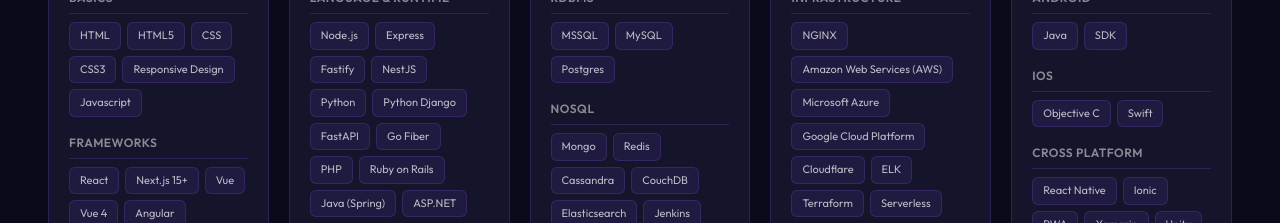
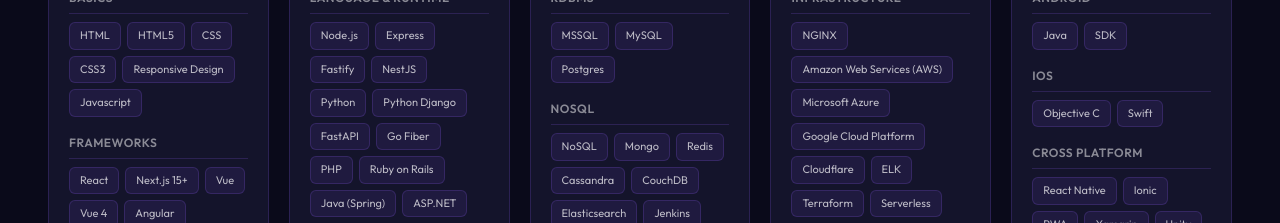
Before and after one commit to siridevcode-dev/devthailao.com, a Next.js app: page /en in a window 1280 px wide. Shown: the part 2660-2883 px from the top of the page. Built offline with nearby package versions, Linux system fonts and the light colour scheme.

Commit message:
feat: add NoSQL to skills and fix linting issues

```diff
--- a/src/components/Portfolio.tsx
+++ b/src/components/Portfolio.tsx
@@ -377,6 +377,7 @@
                                 className="portfolio-image"
                                 style={{ background: `linear-gradient(135deg, ${project.color}40, ${project.color}20)` }}
                             >
+                                {/* eslint-disable-next-line @next/next/no-img-element */}
                                 <img
                                     src={project.image}
                                     alt={project.title}
--- a/src/components/Services.tsx
+++ b/src/components/Services.tsx
@@ -1,4 +1,4 @@
-import type { Locale } from '@/i18n-config';
+'use client';
 
 interface ServicesProps {
     dictionary: {
--- a/src/components/SkillsRoadmap.tsx
+++ b/src/components/SkillsRoadmap.tsx
@@ -102,7 +102,7 @@
         color: '#8b5cf6',
         categories: [
             { name: 'rdbms', items: ['MSSQL', 'MySQL', 'Postgres'] },
-            { name: 'nosql', items: ['Mongo', 'Redis', 'Cassandra', 'CouchDB', 'Elasticsearch', 'Jenkins'] },
+            { name: 'nosql', items: ['NoSQL', 'Mongo', 'Redis', 'Cassandra', 'CouchDB', 'Elasticsearch', 'Jenkins'] },
             { name: 'graph', items: ['Neo4j', 'ArangoDB'] },
             { name: 'messageQueues', items: ['Kafka', 'SQS', 'ZeroMQ', 'RabbitMQ'] },
         ],
--- a/src/components/Stats.tsx
+++ b/src/components/Stats.tsx
@@ -26,7 +26,6 @@
 
     useEffect(() => {
         setMounted(true);
-        // eslint-disable-next-line react-hooks/exhaustive-deps
     }, []);
 
     useEffect(() => {
```
